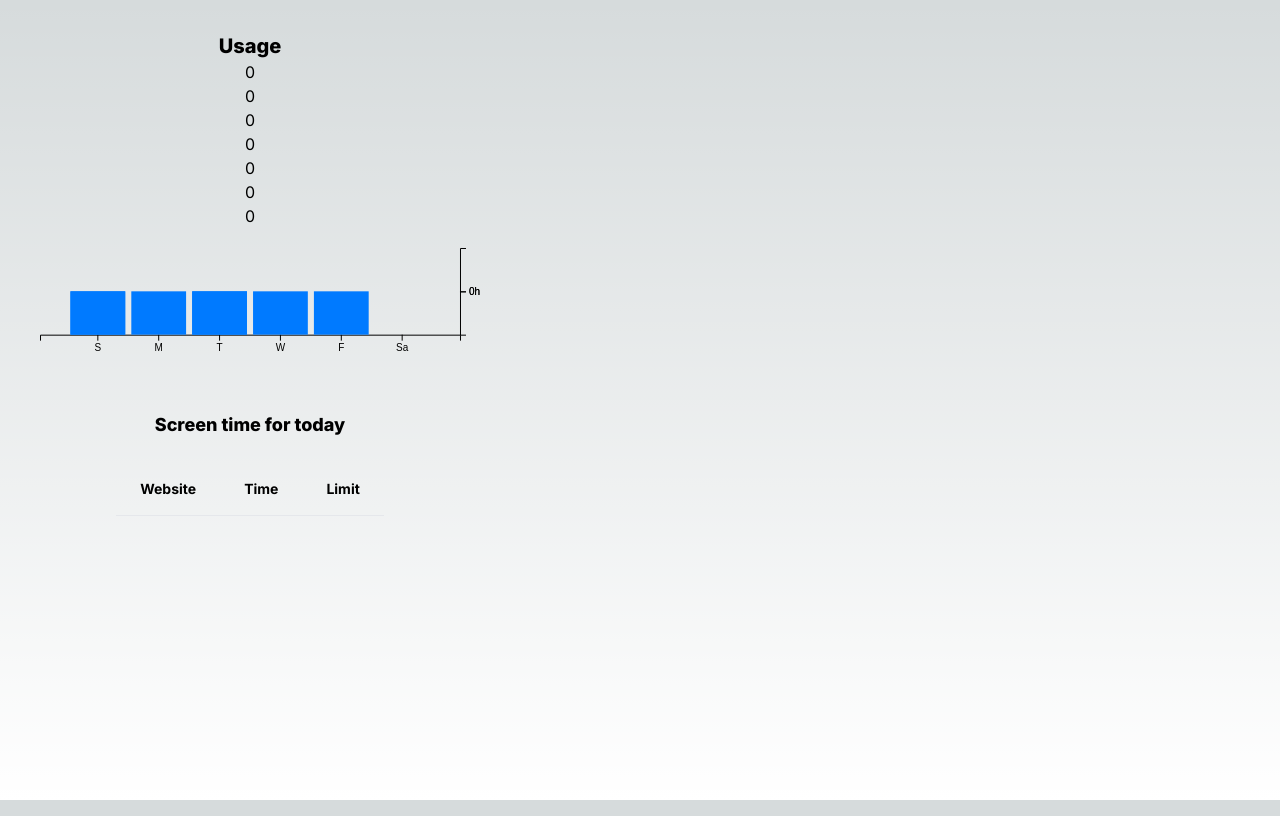
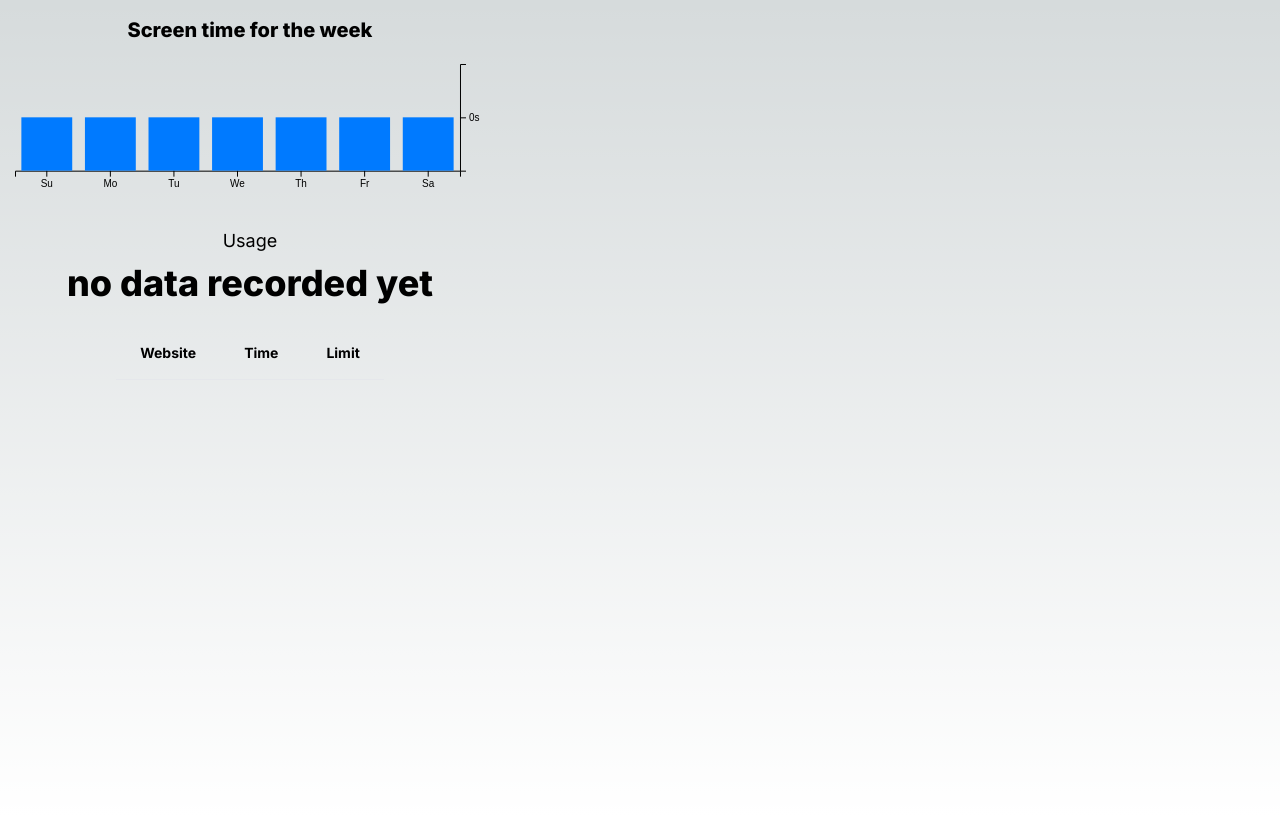
Before and after one commit to Avikam03/screentime, a Next.js app: page / in a window 1280 px wide. Built offline with nearby package versions, Linux system fonts and the light colour scheme.

Commit message:
works fine except for storage reset occasionally

```diff
--- a/src/components/weekgraph.tsx
+++ b/src/components/weekgraph.tsx
@@ -2,7 +2,7 @@ import React, { useEffect, useRef } from 'react';
 import * as d3 from 'd3';
 
 interface WeekGraphProps {
-  data: number[];
+  data: number[]; // Array of seconds
 }
 
 const WeekGraph: React.FC<WeekGraphProps> = ({ data }) => {
@@ -10,7 +10,7 @@ const WeekGraph: React.FC<WeekGraphProps> = ({ data }) => {
 
   const width = 500;
   const height = width / 3;
-  const margin = { top: 20, right: 40, bottom: 40, left: 40 };
+  const margin = { top: 20, right: 40, bottom: 20, left: 15 };
   const chartWidth = width - margin.left - margin.right;
   const chartHeight = height - margin.top - margin.bottom;
 
@@ -18,18 +18,16 @@ const WeekGraph: React.FC<WeekGraphProps> = ({ data }) => {
     if (data.length === 0) return;
 
     const svg = d3.select(svgRef.current);
-
     svg.attr('viewBox', `0 0 ${width} ${height}`);
 
     const xScale = d3
       .scaleBand()
-      .domain(['S', 'M', 'T', 'W', 'T', 'F', 'Sa'])
+      .domain(['Su', 'Mo', 'Tu', 'We', 'Th', 'Fr', 'Sa'])
       .range([margin.left, width - margin.right])
-      .paddingInner(0.1)
-      .paddingOuter(0.5);
+      .paddingInner(0.2)
+      .paddingOuter(0.1);
 
-    const yMax = Math.ceil(Math.max(...data));
-    const yTicks = [0, yMax];
+    const yMax = Math.max(...data); // Maximum value in seconds
 
     const yScale = d3
       .scaleLinear()
@@ -37,31 +35,37 @@ const WeekGraph: React.FC<WeekGraphProps> = ({ data }) => {
       .range([chartHeight, margin.top]);
 
     const xAxis = d3.axisBottom(xScale);
+
     const yAxis = d3
       .axisRight(yScale)
       .ticks(3)
-      .tickValues(yTicks)
-      .tickFormat((d) => `${Math.floor(Number(d) / 3600)}h`);
+      .tickFormat((d) => {
+        if (yMax < 60) {
+          return `${d}s`; // Format as seconds
+        } else if (yMax < 3600) {
+          return `${Math.floor(Number(d) / 60)}m`; // Format as minutes
+        } else {
+          return `${Math.floor(Number(d) / 3600)}h`; // Format as hours
+        }
+      });
 
     svg
       .select<SVGGElement>('.x-axis')
       .attr('transform', `translate(0, ${chartHeight})`)
       .call(xAxis);
-
     svg
       .select<SVGGElement>('.y-axis')
       .attr('transform', `translate(${width - margin.right}, 0)`)
       .call(yAxis);
-
     svg
       .selectAll('.bar')
       .data(data)
       .join('rect')
       .attr('class', 'bar')
-      .attr('x', (d, i) => xScale(['S', 'M', 'T', 'W', 'T', 'F', 'S'][i]) || 0)
-      .attr('y', (d) => yScale(d))
+      .attr('x', (d, i) => xScale(['Su', 'Mo', 'Tu', 'We', 'Th', 'Fr', 'Sa'][i]) || 0)
+      .attr('y', (d) => yScale(d)) // Use yScale directly without dividing by 60
       .attr('width', xScale.bandwidth())
-      .attr('height', (d) => chartHeight - yScale(d))
+      .attr('height', (d) => chartHeight - yScale(d)) // Use yScale directly without dividing by 60
       .attr('fill', '#007AFF');
   }, [data]);
 
--- a/src/pages/index.tsx
+++ b/src/pages/index.tsx
@@ -53,27 +53,29 @@ export default function Home() {
   return (
 
     <main
-      className={`flex min-h-screen flex-col items-center justify-between ${inter.className}`}
+      className={`min-h-screen items-center justify-between ${inter.className}`}
     >
-      <div className="py-4 place-items-center before:absolute before:rounded-full before:bg-gradient-radial before:from-white before:to-transparent before:blur-2xl before:content-[''] after:absolute after:bg-gradient-conic after:from-sky-200 after:via-blue-200 after:blur-2xl after:content-[''] before:dark:bg-gradient-to-br before:dark:from-transparent before:dark:to-blue-700/10 after:dark:from-sky-900 after:dark:via-[#0141ff]/40">
+      <div className="mx-3 my-3 place-items-center before:absolute before:rounded-full before:bg-gradient-radial before:from-white before:to-transparent before:blur-2xl before:content-[''] after:absolute after:bg-gradient-conic after:from-sky-200 after:via-blue-200 after:blur-2xl after:content-[''] before:dark:bg-gradient-to-br before:dark:from-transparent before:dark:to-blue-700/10 after:dark:from-sky-900 after:dark:via-[#0141ff]/40">
 
         {loading ? <h2 className="mt-4 text-4xl font-extrabold dark:text-white">Loading...</h2>
                  : null
         }
 
-        <h2 className="mt-4 text-xl font-extrabold dark:text-white">Usage</h2>
-
-        <ul>
-          {weekData.map((item) =>
-          <li key={item.toString()}>
-            {item}
-          </li>
-          )}
-        </ul>
+        <h2 className="mt-4 text-xl font-extrabold dark:text-white">Screen time for the week</h2>
 
         <WeekGraph data={weekData}/>
 
-        <h2 className="mt-4 text-lg font-extrabold dark:text-white">Screen time for today</h2>
+        <h2 className="mt-4 text-lg dark:text-white">Usage</h2>
+        <h1 className="mt-2 text-4xl font-extrabold dark:text-white">
+          { processedData['total'] == undefined
+            ? "no data recorded yet"
+            : Math.ceil(processedData['total']) > 3600
+            ? Math.floor(Math.ceil(processedData['total']) / 3600) + "h " + Math.floor((Math.ceil(processedData['total']) % 3600) / 60) + "min" // If time is more than an hour
+            : Math.ceil(processedData['total']) > 60
+            ? Math.floor(Math.ceil(processedData['total']) / 60) + "min" // If time is more than 1 minute
+            : Math.floor(Math.ceil(processedData['total'])) + "s" // If time is less than one minute
+          }
+        </h1>
 
         <div className="my-4 flex flex-col">
           <div className="overflow-x-auto sm:-mx-6 lg:-mx-8">
@@ -89,6 +91,7 @@ export default function Home() {
                   </thead>
                   <tbody>
                     {Object.keys(processedData).map((key) => (
+                      key != "total" &&
                       <tr className="border-b dark:border-neutral-500">
                         <td className="whitespace-nowrap px-6 py-4 font-medium">
                           <div className="flex items-center">
@@ -109,7 +112,7 @@ export default function Home() {
                         <td className="whitespace-nowrap px-6 py-4">
                           {
                             Math.ceil(processedData[key]) > 3600
-                              ? Math.floor(Math.ceil(processedData[key]) / 3600) + "h " + Math.floor((Math.ceil(processedData[key]) % 3600) / 60) + "m" // If time is more than an hour
+                              ? Math.floor(Math.ceil(processedData[key]) / 3600) + "h " + Math.floor((Math.ceil(processedData[key]) % 3600) / 60) + "min" // If time is more than an hour
                               : Math.ceil(processedData[key]) > 60
                               ? Math.floor(Math.ceil(processedData[key]) / 60) + "min" // If time is more than 1 minute
                               : Math.floor(Math.ceil(processedData[key])) + "s" // If time is less than one minute
```
Also changed, not shown: public/background.js (+3 -11 lines).
